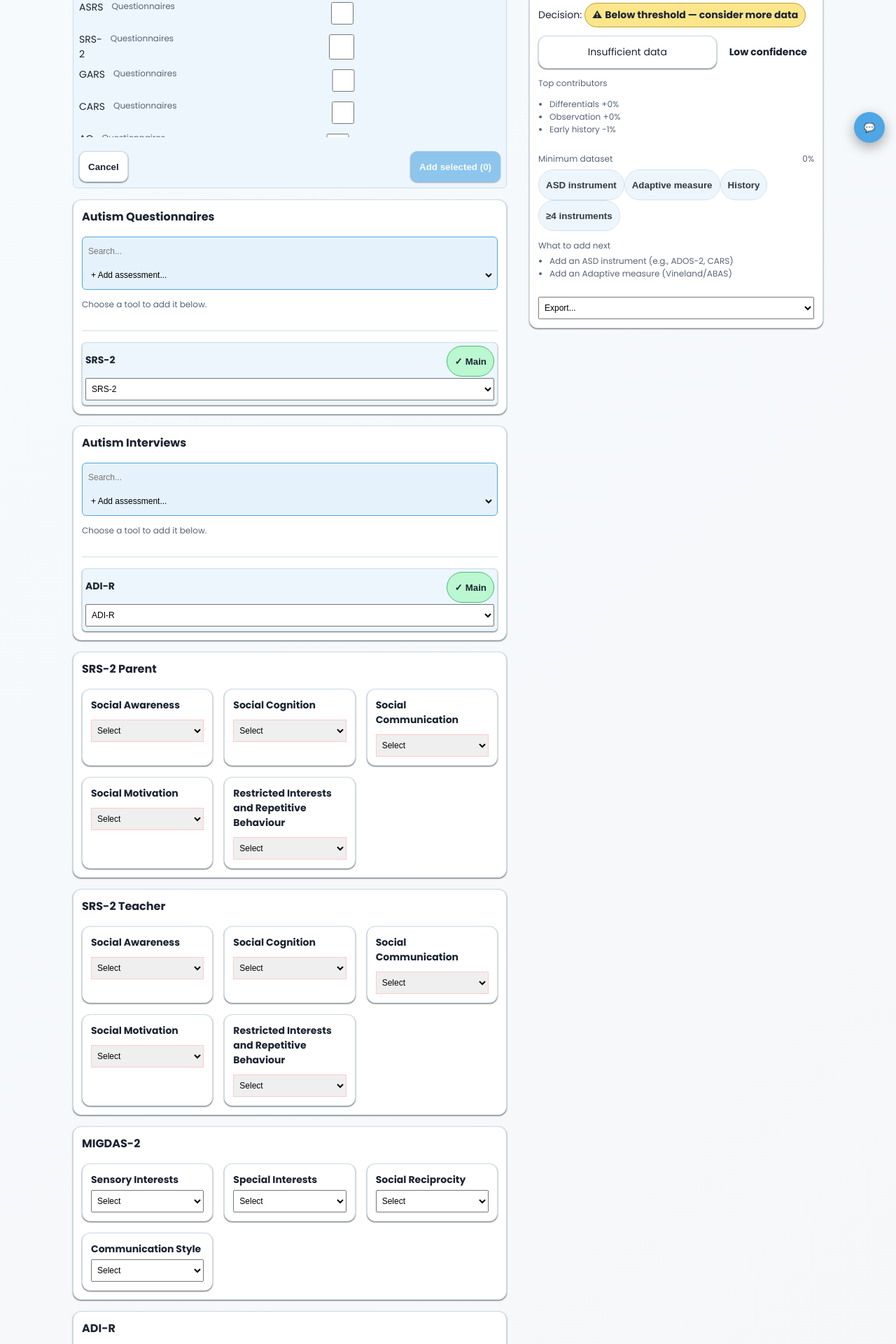
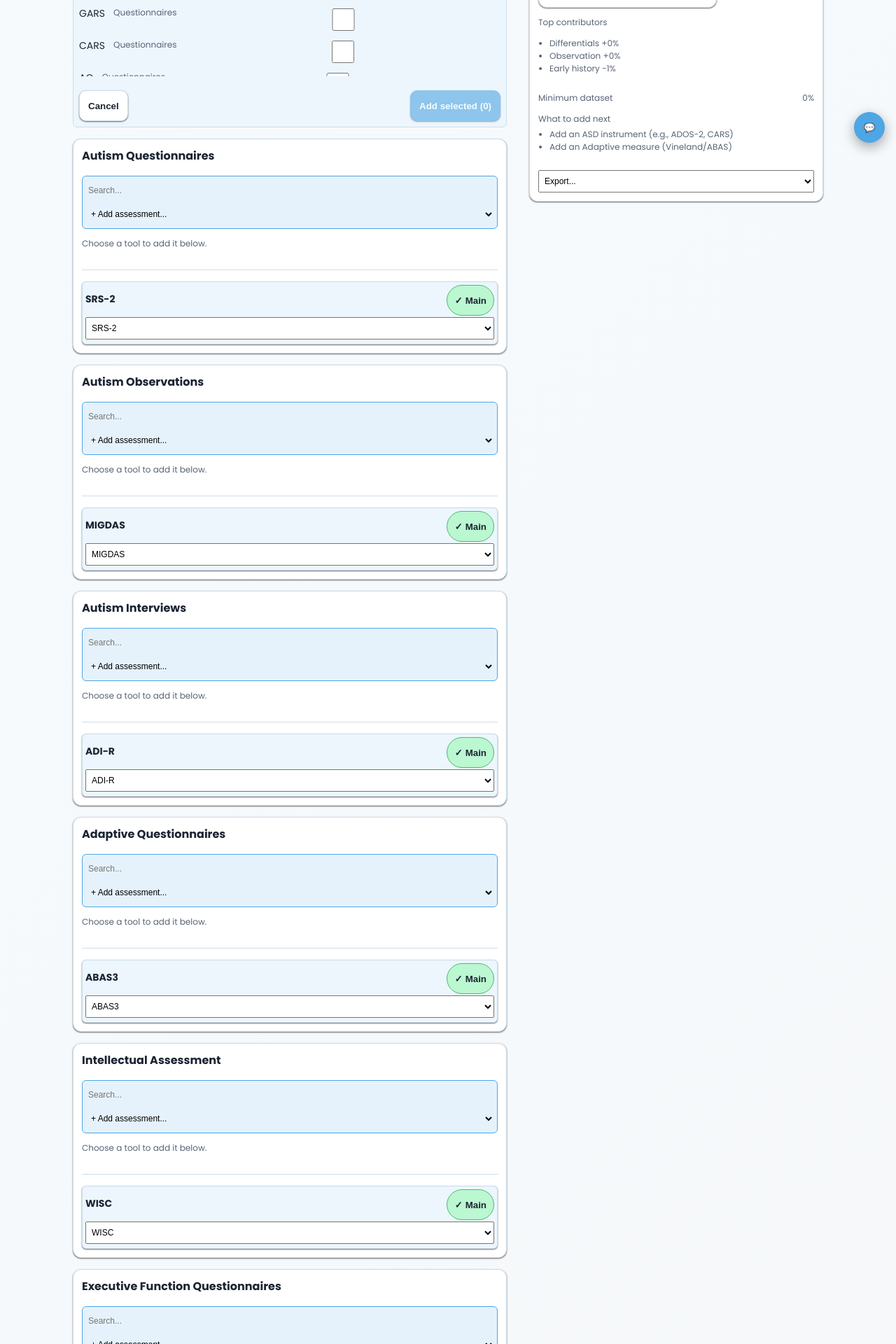
Before and after one commit to dolorvi/asd-ds, a React (Vite) app: page / in a window 1280 px wide. Shown: the part 580-2500 px from the top of the page at 70% size. Built offline with nearby package versions, Linux system fonts and the light colour scheme; the HTML template or start-up script is replaced by a standard one.

Commit message:
Centralize assessment selection and remove progress chips

```diff
--- a/src/App.tsx
+++ b/src/App.tsx
@@ -23,7 +23,6 @@ import type { Config, SeverityState, Condition, AssessmentSelection, ClientProfi
 
 import { Header, Footer, ConditionSelector } from "./components/ui";
 import { Container, Tabs, Card } from "./components/primitives";
-import { MinDatasetProgress } from "./components/MinDatasetProgress";
 import { SrsPanel } from "./panels/SrsPanel";
 import { AsrsPanel } from "./panels/AsrsPanel";
 import { AbasPanel } from "./panels/AbasPanel";
@@ -195,6 +194,7 @@ export default function App() {
   const selectedAutismQs = getSelectedNames("Autism questionnaires");
   const selectedAutismObs = getSelectedNames("Autism observations");
   const selectedAutismInterviews = getSelectedNames("Autism interviews");
+  const selectedAdaptive = getSelectedNames("Adaptive questionnaires");
   const selectedIntellectual = Array.from(new Set(getSelectedNames("Intellectual assessment")));
   const selectedExecutive = getSelectedNames("Executive function questionnaires");
   const selectedSensory = getSelectedNames("Sensory Assessment");
@@ -385,8 +385,6 @@ export default function App() {
                 </div>
               </Card>
             )}
-            <MinDatasetProgress items={minDatasetItems} />
-
             <Tabs tabs={TABS as unknown as string[]} active={activeTab} onSelect={setActiveTab} />
           </div>
 
@@ -406,7 +404,43 @@ export default function App() {
                       setAssessments={setAssessments}
                     />
                   </div>
-                  <AssessmentPanel domain="Autism interviews" assessments={assessments} setAssessments={setAssessments} />
+                  <AssessmentPanel
+                    domain="Autism observations"
+                    assessments={assessments}
+                    setAssessments={setAssessments}
+                  />
+                  <AssessmentPanel
+                    domain="Autism interviews"
+                    assessments={assessments}
+                    setAssessments={setAssessments}
+                  />
+                  <div id="adaptive-measure-section">
+                    <AssessmentPanel
+                      domain="Adaptive questionnaires"
+                      assessments={assessments}
+                      setAssessments={setAssessments}
+                    />
+                  </div>
+                  <AssessmentPanel
+                    domain="Intellectual assessment"
+                    assessments={assessments}
+                    setAssessments={setAssessments}
+                  />
+                  <AssessmentPanel
+                    domain="Executive function questionnaires"
+                    assessments={assessments}
+                    setAssessments={setAssessments}
+                  />
+                  <AssessmentPanel
+                    domain="Sensory Assessment"
+                    assessments={assessments}
+                    setAssessments={setAssessments}
+                  />
+                  <AssessmentPanel
+                    domain="Language assessment"
+                    assessments={assessments}
+                    setAssessments={setAssessments}
+                  />
                   {hasSrs && (
                     <>
                       <SrsPanel title="SRS-2 Parent" domains={config.srs2Domains} srs2={srs2} setSRS2={setSRS2} />
@@ -479,14 +513,12 @@ export default function App() {
               )}
 
               {activeTab === 1 && (
+                selectedAdaptive.length === 0 ? (
+                  <button type="button" className="btn" onClick={() => setActiveTab(0)}>
+                    Select an assessment
+                  </button>
+                ) : (
                   <>
-                  <div id="adaptive-measure-section">
-                    <AssessmentPanel
-                      domain="Adaptive questionnaires"
-                      assessments={assessments}
-                      setAssessments={setAssessments}
-                    />
-                  </div>
                     {hasAbas && (
                       <>
                         <AbasPanel
@@ -523,12 +555,25 @@ export default function App() {
                         }}
                       />
                     )}
+                    {selectedAdaptive.filter((n) => !["ABAS-3", "Vineland-3"].includes(n)).length > 0 && (
+                      <GenericInstrumentPanel
+                        selected={selectedAdaptive.filter((n) => !["ABAS-3", "Vineland-3"].includes(n))}
+                        instruments={instruments}
+                        setInstruments={setInstruments}
+                        configs={config.defaultInstruments}
+                      />
+                    )}
                   </>
+                )
               )}
 
               {activeTab === 2 && (
+                selectedIntellectual.length === 0 ? (
+                  <button type="button" className="btn" onClick={() => setActiveTab(0)}>
+                    Select an assessment
+                  </button>
+                ) : (
                   <>
-                  <AssessmentPanel domain="Intellectual assessment" assessments={assessments} setAssessments={setAssessments} />
                     {selectedIntellectual.includes("WISC/WAIS/WPPSI") && (
                       <DomainPanel
                         title="WISC-V / WAIS-IV / WPPSI-IV"
@@ -546,11 +591,16 @@ export default function App() {
                       />
                     )}
                   </>
+                )
               )}
 
               {activeTab === 3 && (
+                selectedExecutive.length === 0 ? (
+                  <button type="button" className="btn" onClick={() => setActiveTab(0)}>
+                    Select an assessment
+                  </button>
+                ) : (
                   <>
-                  <AssessmentPanel domain="Executive function questionnaires" assessments={assessments} setAssessments={setAssessments} />
                     {selectedExecutive.includes("BRIEF-2") && (
                       <DomainPanel title="BRIEF-2" domains={BRIEF2_DOMAINS} valueMap={brief} setValueMap={setBRIEF} />
                     )}
@@ -563,11 +613,16 @@ export default function App() {
                       />
                     )}
                   </>
+                )
               )}
 
               {activeTab === 4 && (
+                selectedSensory.length === 0 ? (
+                  <button type="button" className="btn" onClick={() => setActiveTab(0)}>
+                    Select an assessment
+                  </button>
+                ) : (
                   <>
-                  <AssessmentPanel domain="Sensory Assessment" assessments={assessments} setAssessments={setAssessments} />
                     {selectedSensory.includes("Sensory Profile 2") && (
                       <DomainPanel
                         title="Sensory Profile 2"
@@ -585,11 +640,16 @@ export default function App() {
                       />
                     )}
                   </>
+                )
               )}
 
               {activeTab === 5 && (
+                selectedLanguage.length === 0 ? (
+                  <button type="button" className="btn" onClick={() => setActiveTab(0)}>
+                    Select an assessment
+                  </button>
+                ) : (
                   <>
-                  <AssessmentPanel domain="Language assessment" assessments={assessments} setAssessments={setAssessments} />
                     {selectedLanguage.includes("CELF-5") && (
                       <DomainPanel title="CELF-5" domains={CELF5_DOMAINS} valueMap={celf} setValueMap={setCELF} />
                     )}
@@ -602,15 +662,10 @@ export default function App() {
                       />
                     )}
                   </>
+                )
               )}
 
               {activeTab === 6 && (
-                <>
-                  <AssessmentPanel
-                    domain="Autism observations"
-                    assessments={assessments}
-                    setAssessments={setAssessments}
-                  />
                 <div id="history-section">
                   <HistoryPanel
                     history={history}
@@ -619,7 +674,6 @@ export default function App() {
                     setObservation={setObservation}
                   />
                 </div>
-                </>
               )}
 
               {activeTab === 7 && <DiffPanel diff={diff} setDiff={setDiff} />}
--- a/src/panels/SummaryPanel.tsx
+++ b/src/panels/SummaryPanel.tsx
@@ -35,11 +35,6 @@ export function SummaryPanel({
   const met = minDatasetItems.filter((i) => i.met).length;
   const unmet = minDatasetItems.filter((i) => !i.met);
   const percent = Math.round((met / minDatasetItems.length) * 100);
-  const scrollTo = (id?: string) => {
-    if (!id) return;
-    const el = document.getElementById(id);
-    if (el) el.scrollIntoView({ behavior: "smooth" });
-  };
 
   const drivers = (model.drivers || []).slice(0,3);
   const suggestionFor = (label: string) => {
@@ -117,21 +112,6 @@ export function SummaryPanel({
               <div>Minimum dataset</div>
               <div>{percent}%</div>
             </div>
-            {unmet.length > 0 && (
-              <div className="chip-row">
-                {unmet.map((item) => (
-                  <button
-                    key={item.label}
-                    type="button"
-                    className="chip"
-                    onClick={() => scrollTo(item.targetId)}
-                    aria-label={item.label}
-                  >
-                    {item.label}
-                  </button>
-                ))}
-              </div>
-            )}
           </div>
           {suggestions.length > 0 && (
             <div className="small">
```
Lines whose indentation alone changed are shown as unchanged.
